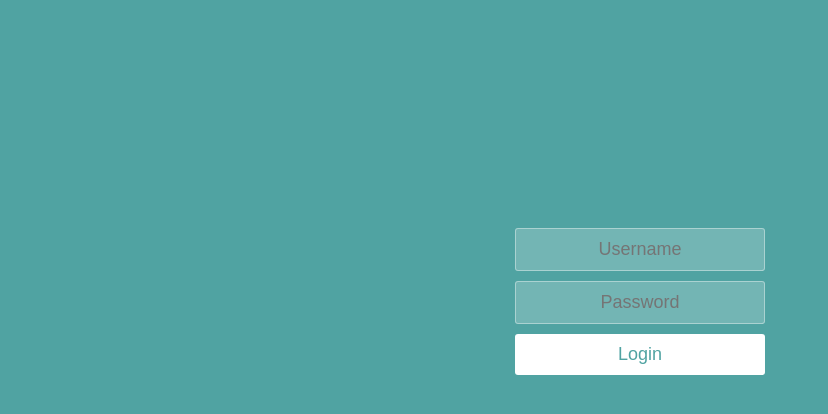
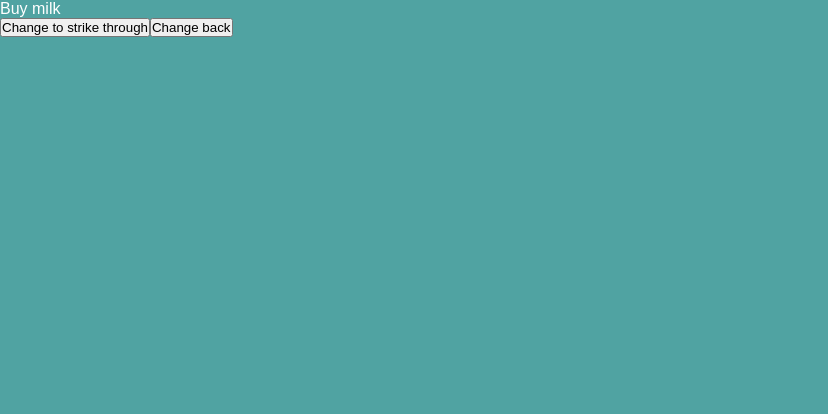
Before and after one commit to ELIJDAYO/react-basics, a React (Create React App) app: page / in a window 1280 px wide. Shown: the top 414 px of the page, without its empty margins (0-828 px from the left). Built offline with nearby package versions, Linux system fonts and the light colour scheme.

Commit message:
stemplate for react state

```diff
--- a/src/components/App.jsx
+++ b/src/components/App.jsx
@@ -1,11 +1,22 @@
 import React from 'react';
-import Login from './Login';
 
-var isLoggedIn = false;
+var isDone = false;
+
+function strike() {
+  isDone = true;
+}
+
+function unStrike() {
+  isDone = false;
+}
 
 function App() {
   return (
-    <div className="container">{isLoggedIn ? <h1>Hell0</h1> : <Login />}</div>
+    <div>
+      <p style={isDone ? { textDecoration: 'line-through' } : null}>Buy milk</p>
+      <button onClick={strike}>Change to strike through</button>
+      <button onClick={unStrike}>Change back</button>
+    </div>
   );
 }
 
--- a/src/components/Input.jsx
+++ /dev/null
@@ -1,7 +0,0 @@
-import React from 'react';
-
-function Input(props) {
-  return <input type={props.type} placeholder={props.placeholder} />;
-}
-
-export default Input;
--- a/src/components/Login.jsx
+++ /dev/null
@@ -1,14 +0,0 @@
-import React from 'react';
-import Input from './Input';
-
-function Login(props) {
-  return (
-    <form className="form">
-      <Input type="text" placeholder="Username" />
-      <Input type="password" placeholder="Password" />
-      <button type="submit">Login</button>
-    </form>
-  );
-}
-
-export default Login;
```
